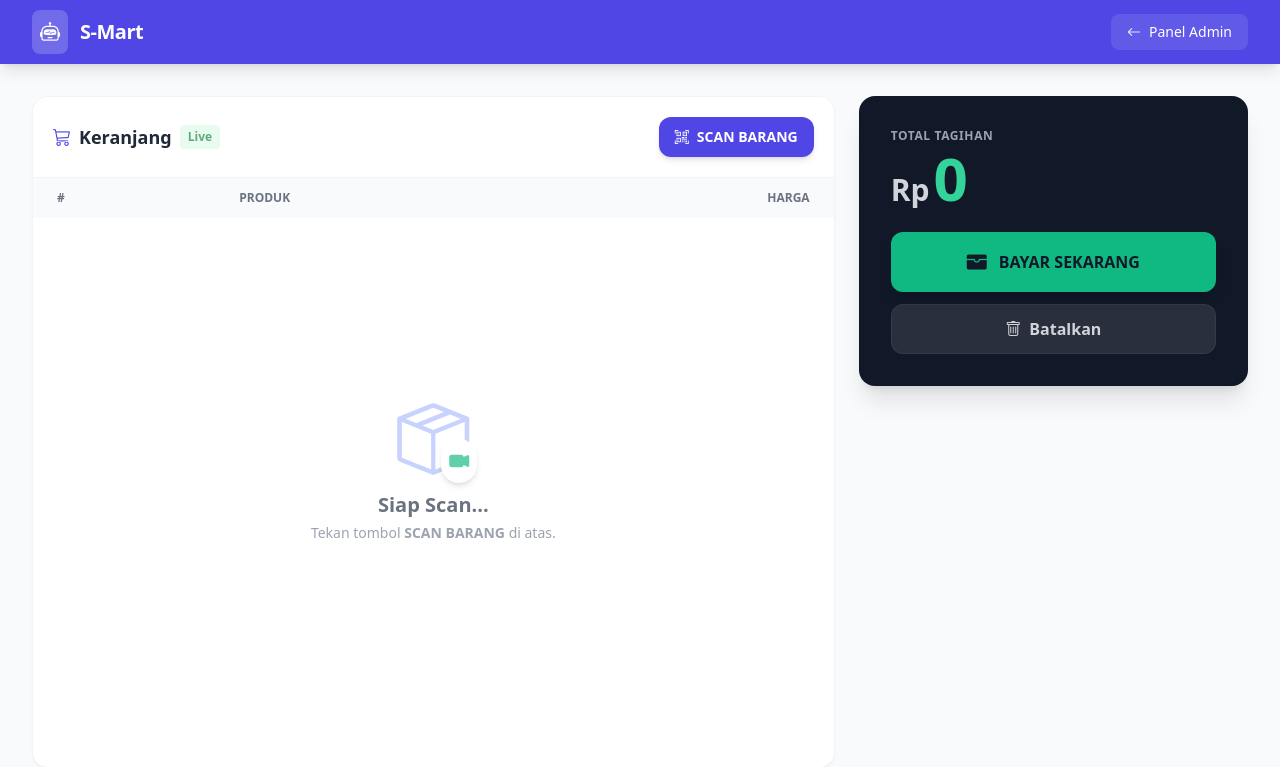
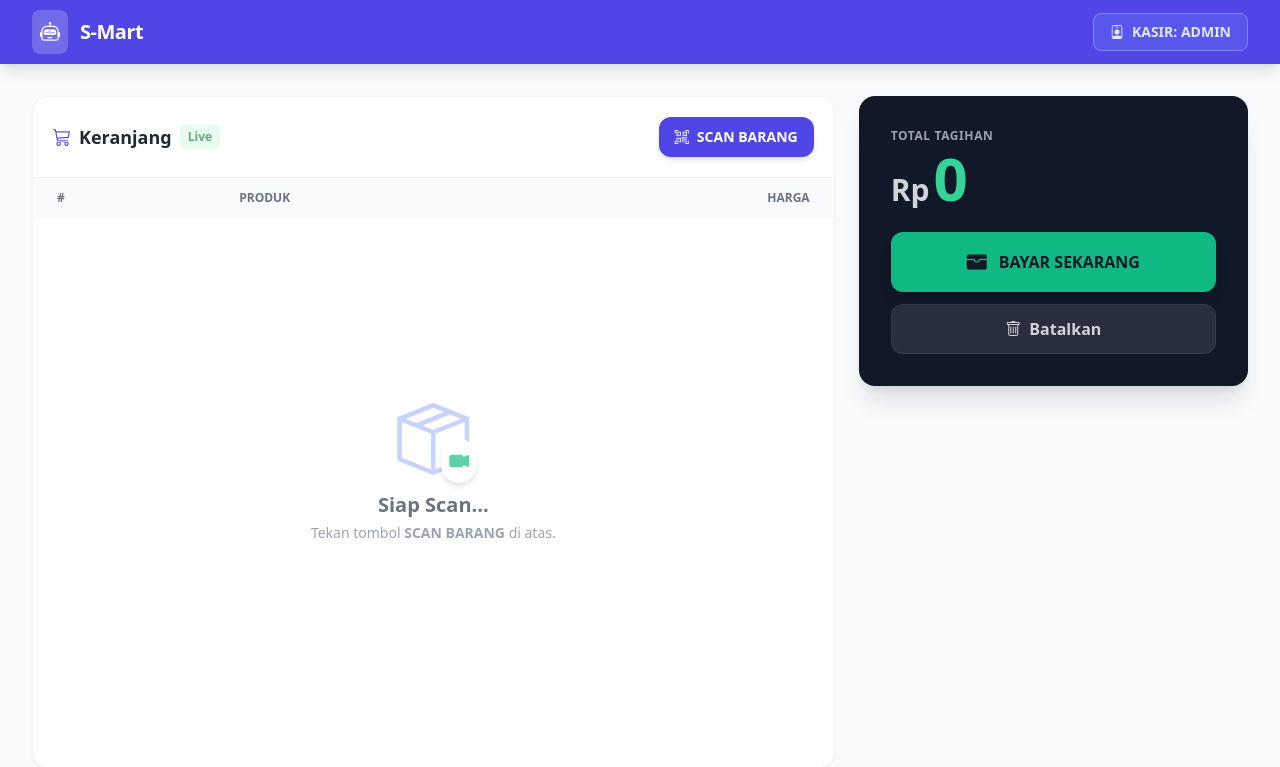
Before and after one commit to MFaridgunawan/s_mart_kasir_ai, a Flask app: page / in a window 1280 px wide. Shown: the top 767 px of the page. Run offline with Flask 3, Linux system fonts and the light colour scheme; a user stored in the database is signed in; lists and menus that the app fills with data are empty; some libraries are stand-ins or nearby versions.

Commit message:
Change Panel Admin Navbar on cashier user dashboard

```diff
--- a/templates/kasir_laptop.html
+++ b/templates/kasir_laptop.html
@@ -37,15 +37,9 @@
             </div>
 
             <div class="flex gap-3">
-                {% if user.role == 'admin' %}
-                    <a href="/history" class="bg-white/10 text-white px-4 py-2 rounded-lg hover:bg-white/20 transition text-sm flex items-center gap-2">
-                        <i class="bi bi-arrow-left"></i> Panel Admin
-                    </a>
-                {% else %}
-                    <span class="bg-indigo-500/50 border border-indigo-400 text-indigo-100 px-4 py-2 rounded-lg text-sm font-bold flex items-center gap-2">
-                        <i class="bi bi-person-badge"></i> KASIR: {{ user.username.upper() }}
-                    </span>
-                {% endif %}
+                <span class="bg-indigo-500/50 border border-indigo-400 text-indigo-100 px-4 py-2 rounded-lg text-sm font-bold flex items-center gap-2 cursor-default">
+                    <i class="bi bi-person-badge"></i> KASIR: {{ user.username.upper() }}
+                </span>
             </div>
         </div>
     </div>
```
